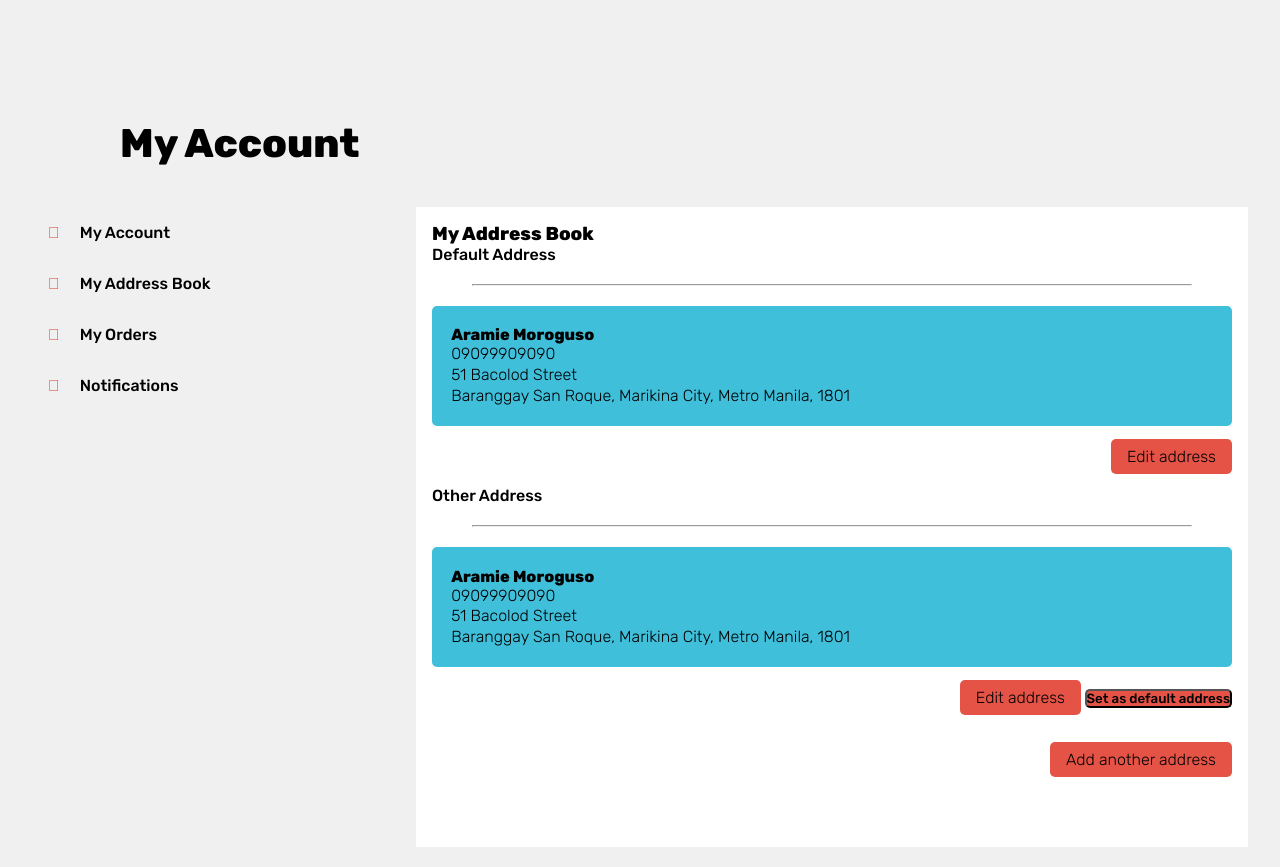
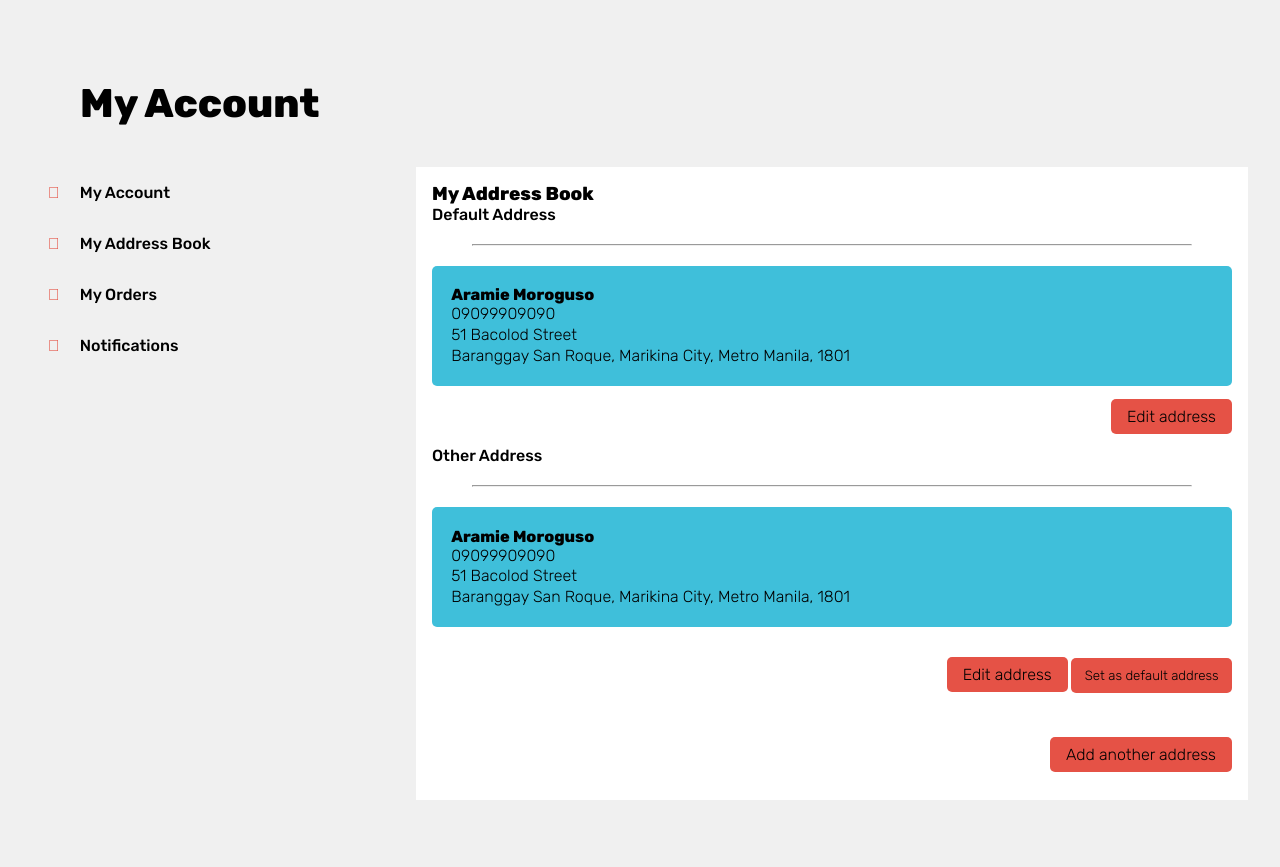
Before and after one commit to coleencoder/Group4Capstone, a PHP site: page /HTML/user_myaddressdef.html in a window 1280 px wide. After the commit the page ends 800 px from the top, so only its background shows below. Run offline with PHP 8.4, Linux system fonts and the light colour scheme.

Commit message:
Update styles_myaddressdef.css

```diff
--- a/css/styles_myaddressdef.css
+++ b/css/styles_myaddressdef.css
@@ -20,13 +20,14 @@
 #headerpage {
     font-weight: 500px;
     font-size: 2.5em;
-    padding: 3em 3em 1em 3em;
+    padding: 2em 2em 1em 2em;
 }
 .nav-box, body {
     background-color: var(--coolor4);
 }
 .nav-box {
     width: 30vw;
+
 }
 i {
     color: var(--coolor2);
@@ -52,7 +53,7 @@ i {
     /*border: 2px solid black;*/
     padding: 1em;
     width: 65vw;
-    height: 80vh;
+    height: fit-content;
 }
 hr {
     width: 90%;
@@ -65,7 +66,6 @@ hr {
 }
 #button-container {
     text-align: right;
-    /*border: 2px solid black;*/
     padding: 1.3em 0;
 }
 #button-container > a {
@@ -76,11 +76,21 @@ hr {
     margin: 10px 0;
     width: 15%;
 }
+#button-container > button {
+    border: none;
+    padding: .75em 1em;
+    text-decoration: none;
+    color: black;
+    font-weight:390;
+    margin: 10px 0;
+    width: wrap;
+}
+
 #edit, #add {
     background-color: var(--coolor2);
     border-radius: 5px;
 }
-#edit:hover, #add:hover {
+#edit:hover, #add:hover{
     opacity: 0.8;
 }
 .address-sub-value {
```
